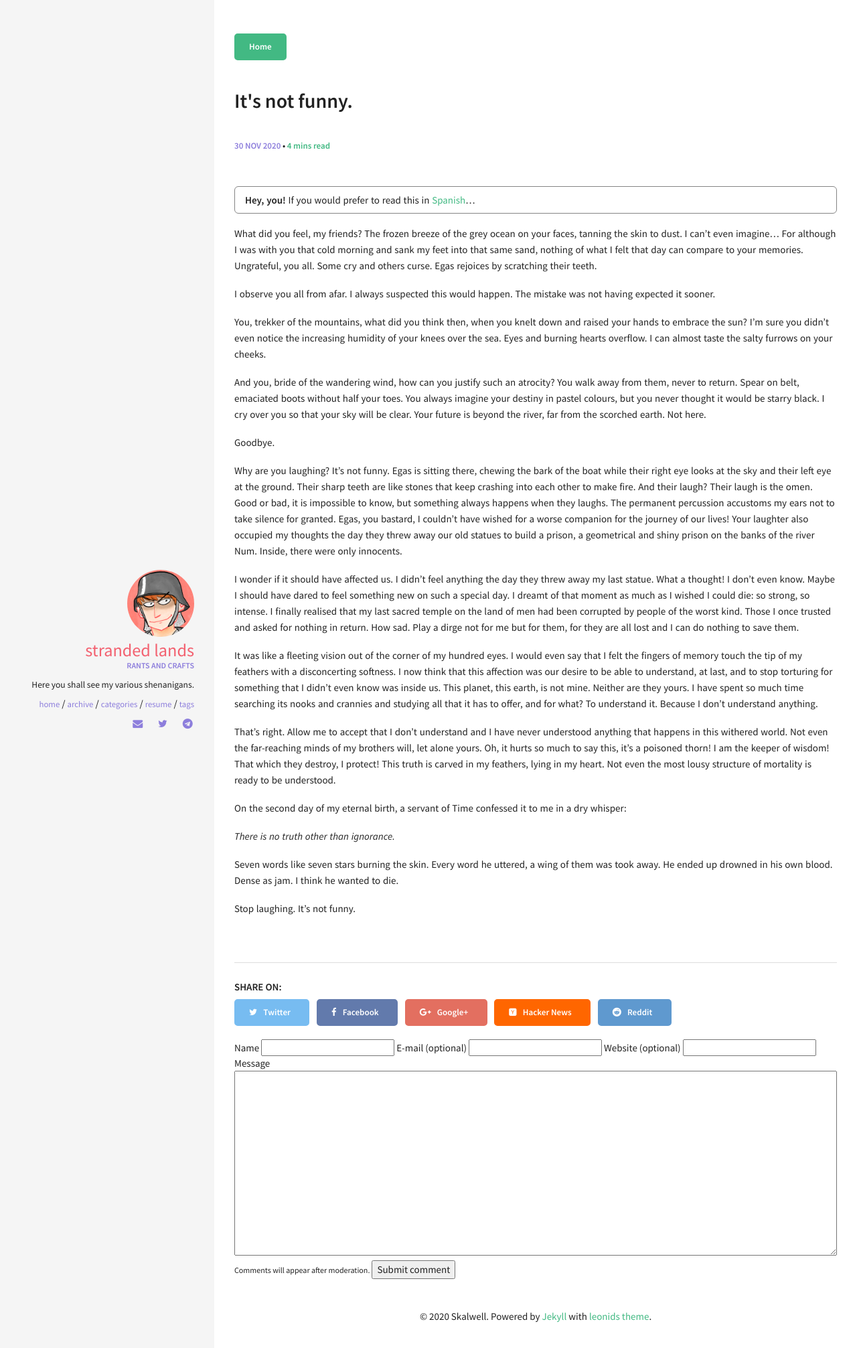
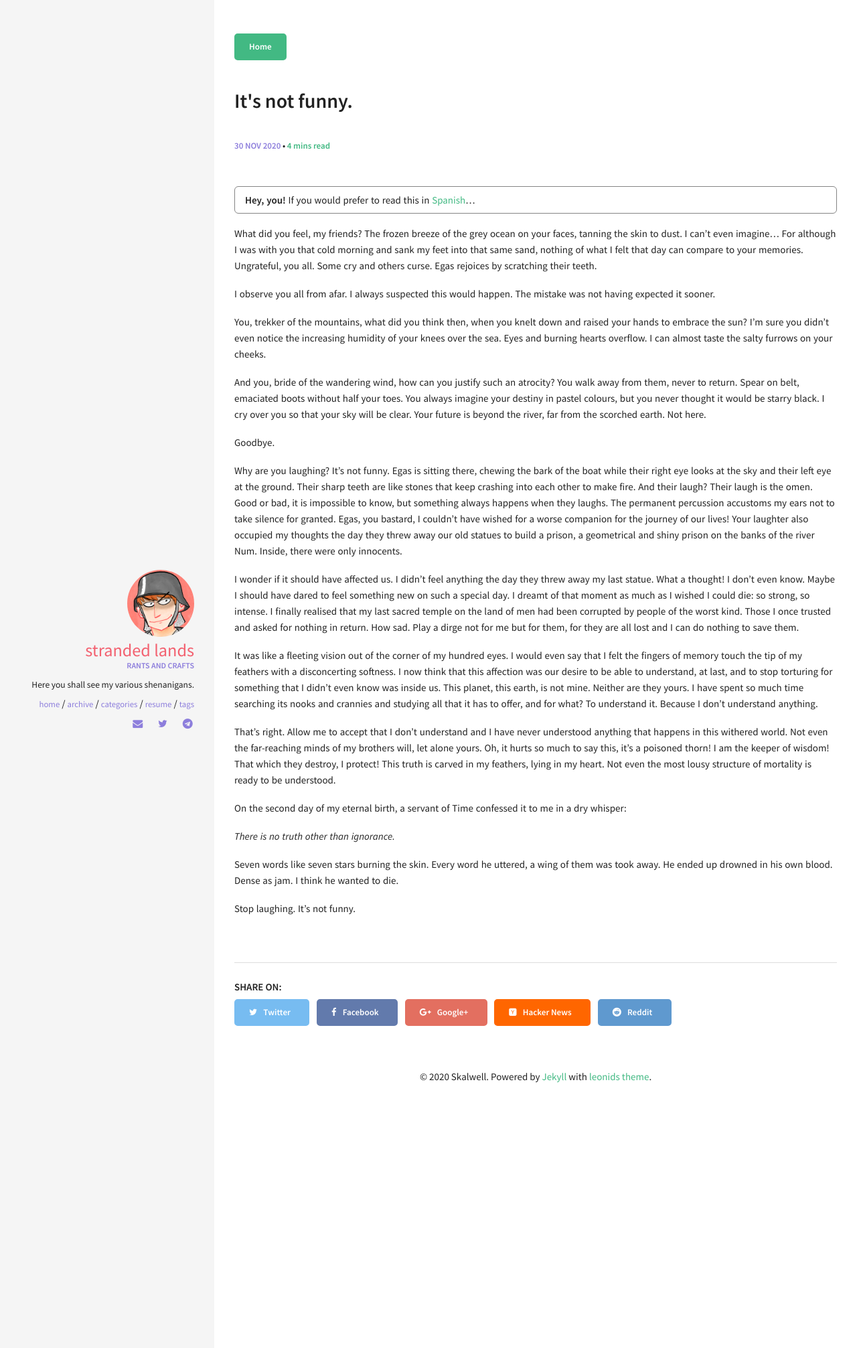
Before and after one commit to skalimoi/skalimoi.github.io, a Jekyll site: the page built from _posts/2020-11-30-not-funny.md, in a window 1280 px wide. Shown: the top 2013 px of the page at 67% size. Built offline with Jekyll 4.4.1, drawn with Linux system fonts in a browser that asks for light colours.

Commit message:
Update post.html

```diff
--- a/_layouts/post.html
+++ b/_layouts/post.html
@@ -89,18 +89,3 @@ layout: default
       <p>{{ comment[1].message | markdownify }}</p>
     {% endfor %}
 {% endif %}
-<!-- Comments Form -->
-  <form method="POST" action="{{ site.staticman_url }}">
-    <input name="options[redirect]" type="hidden" value="https://example.com">
-    <input name="options[slug]" type="hidden" value="{{ page.slug }}">
-      <label>Name</label>
-      <input name="fields[name]" type="text">
-      <label>E-mail (optional)</label>
-      <input name="fields[email]" type="email">
-      <label>Website (optional)</label>
-      <input name="fields[url]" type="url">
-      <label>Message</label>
-      <textarea style="width:100%" name="fields[message]" rows="12"></textarea>
-      <small>Comments will appear after moderation.</small>
-      <button type="submit">Submit comment</button>
-  </form>
```
